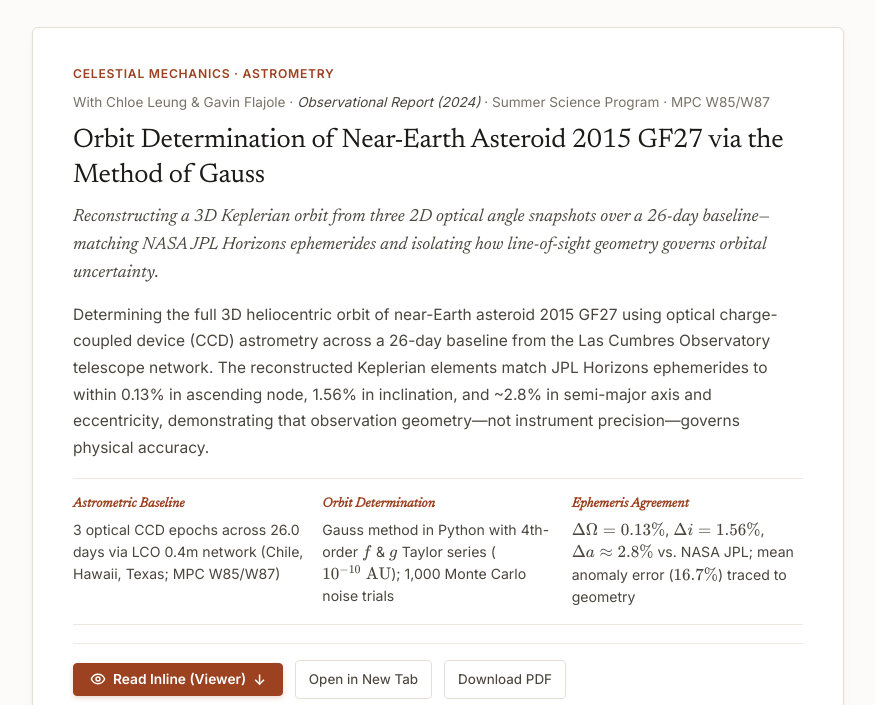
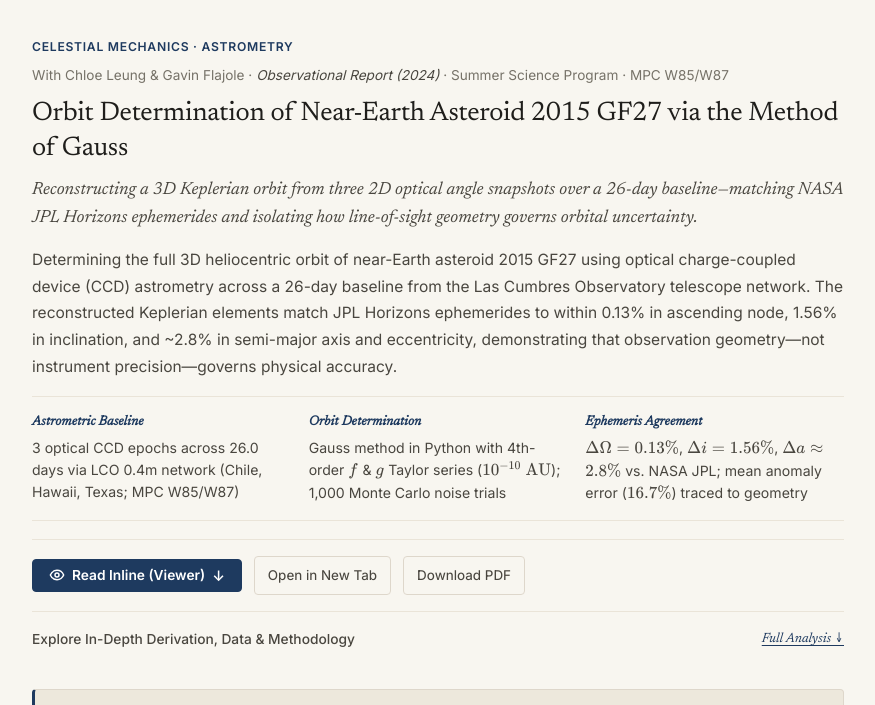
Before and after one commit to anshveersbindra/anshveersbindra.github.io, a plain HTML site: page index.html in a window 1280 px wide. Shown: the part 579-1284 px from the top of the page, without its empty margins (202-1077 px from the left). Drawn offline with nearby package versions, Linux system fonts and the light colour scheme.

Commit message:
Redesign visual look and colour scheme: archival broadsheet layout and Oxford navy palette

```diff
--- a/index.html
+++ b/index.html
@@ -27,47 +27,47 @@
 
 <style>
 :root {
-  /* Warm Scholarly Paper Theme (Default) */
-  --bg: #fcfbf9;
+  /* Archival Manuscript & Oxford Navy Theme (Default) */
+  --bg: #f8f6f0;
   --surface: #ffffff;
-  --surface-hover: #f7f4ed;
-  --surface-inset: #f4efe6;
-  --border: #e6e0d4;
-  --border-light: #eee9df;
-  --border-hover: #cfc7b6;
-  --ink: #1c1b18;
-  --ink-secondary: #4a463e;
-  --ink-muted: #787368;
-  --ink-faint: #aba497;
-  --accent: #9c4221;         /* Warm Venetian terracotta rust */
-  --accent-hover: #b84f28;
-  --accent-dim: rgba(156, 66, 33, 0.08);
-  --accent-tint: rgba(156, 66, 33, 0.04);
-  --card-shadow: 0 1px 3px rgba(28, 27, 24, 0.04), 0 4px 14px rgba(28, 27, 24, 0.02);
+  --surface-hover: #f2eee3;
+  --surface-inset: #ede8dc;
+  --border: #ded7cb;
+  --border-light: #eae4d8;
+  --border-hover: #c4baa7;
+  --ink: #1f1e1b;
+  --ink-secondary: #49463f;
+  --ink-muted: #767268;
+  --ink-faint: #aba598;
+  --accent: #1e3a5f;         /* Oxford Academic Navy */
+  --accent-hover: #132644;
+  --accent-dim: rgba(30, 58, 95, 0.08);
+  --accent-tint: rgba(30, 58, 95, 0.035);
+  --card-shadow: none;
   --font-serif: 'Newsreader', Garamond, Georgia, serif;
   --font-sans: 'Inter', system-ui, -apple-system, BlinkMacSystemFont, "Segoe UI", Roboto, sans-serif;
   --font-mono: 'JetBrains Mono', monospace;
-  --radius: 6px;
+  --radius: 4px;
 }
 
 [data-theme="dark"] {
-  /* Candlelit Academic Night Theme */
-  --bg: #141413;
-  --surface: #1c1b19;
-  --surface-hover: #232220;
-  --surface-inset: #181716;
-  --border: #2c2a26;
-  --border-light: #22211e;
-  --border-hover: #3f3d37;
-  --ink: #eee8dc;
-  --ink-secondary: #c2bcb0;
-  --ink-muted: #847f75;
-  --ink-faint: #54514a;
-  --accent: #dfa05b;         /* Warm candlelit amber/bronze */
-  --accent-hover: #ebb170;
-  --accent-dim: rgba(223, 160, 91, 0.12);
-  --accent-tint: rgba(223, 160, 91, 0.06);
-  --card-shadow: 0 1px 4px rgba(0, 0, 0, 0.25);
+  /* Candlelit Academic Study Slate */
+  --bg: #131416;
+  --surface: #1a1b1e;
+  --surface-hover: #222428;
+  --surface-inset: #16171a;
+  --border: #292c30;
+  --border-light: #202225;
+  --border-hover: #3b3f46;
+  --ink: #eae6df;
+  --ink-secondary: #bab5ac;
+  --ink-muted: #827e76;
+  --ink-faint: #54524c;
+  --accent: #7ca5cf;         /* Luminous Oxford slate-blue */
+  --accent-hover: #98bbe0;
+  --accent-dim: rgba(124, 165, 207, 0.12);
+  --accent-tint: rgba(124, 165, 207, 0.05);
+  --card-shadow: none;
 }
 
 * { box-sizing: border-box; }
@@ -177,9 +177,9 @@
   top: 0;
   z-index: 50;
   background: var(--bg);
-  border-bottom: 1px solid var(--border-light);
+  border-bottom: 1px solid var(--border);
   padding: 10px 0;
-  transition: background-color 0.2s ease;
+  transition: background-color 0.2s ease, border-color 0.2s ease;
 }
 
 .nav-row {
@@ -212,12 +212,12 @@
 }
 .filter-btn:hover {
   color: var(--ink);
-  background: var(--surface);
+  background: var(--surface-inset);
 }
 .filter-btn.active {
-  color: var(--ink);
-  background: var(--surface);
-  border-color: var(--border);
+  color: var(--accent);
+  background: var(--accent-dim);
+  border: 1px solid var(--accent-dim);
   font-weight: 600;
 }
 
@@ -319,18 +319,20 @@
   margin: 0;
 }
 
-/* Research Articles: Clean, scholarly manuscript paper */
+/* Research Articles: Editorial broadsheet flow */
 article.paper-card {
-  background: var(--surface);
-  border: 1px solid var(--border);
-  border-radius: var(--radius);
-  padding: 36px 40px;
-  margin-bottom: 32px;
-  box-shadow: var(--card-shadow);
-  transition: border-color 0.15s ease, box-shadow 0.15s ease;
-}
-article.paper-card:hover {
-  border-color: var(--border-hover);
+  background: transparent;
+  border: none;
+  border-top: 1px solid var(--border);
+  border-radius: 0;
+  padding: 44px 0 32px;
+  margin-bottom: 0;
+  box-shadow: none;
+  transition: border-color 0.15s ease;
+}
+article.paper-card:first-of-type {
+  border-top: none;
+  padding-top: 10px;
 }
 
 .card-top {
@@ -357,12 +359,12 @@
   text-transform: uppercase;
   color: var(--accent);
   background: var(--accent-dim);
-  border: 1px solid rgba(156, 66, 33, 0.2);
+  border: 1px solid var(--accent-dim);
   padding: 2px 8px;
   border-radius: 3px;
 }
 [data-theme="dark"] .series-pill {
-  border-color: rgba(223, 160, 91, 0.3);
+  border-color: var(--accent-dim);
 }
 
 .card-meta {
@@ -519,28 +521,26 @@
   font-weight: 550;
   padding: 7px 16px;
   border-radius: 4px;
-  box-shadow: 0 2px 5px rgba(156, 66, 33, 0.2);
+  box-shadow: none;
   text-decoration: none;
   display: inline-flex;
   align-items: center;
   gap: 7px;
   cursor: pointer;
-  transition: all 0.15s ease;
+  transition: background-color 0.15s ease, border-color 0.15s ease;
 }
 .action-btn-viewer:hover {
   background: var(--accent-hover);
   border-color: var(--accent-hover);
-  box-shadow: 0 3px 8px rgba(156, 66, 33, 0.3);
-  transform: translateY(-1px);
 }
 .action-btn-viewer:active {
   transform: translateY(0);
 }
 [data-theme="dark"] .action-btn-viewer {
   background: var(--accent);
-  color: #141413 !important;
+  color: #0f141a !important;
   font-weight: 600;
-  box-shadow: 0 2px 6px rgba(0, 0, 0, 0.4);
+  box-shadow: none;
 }
 .viewer-caret {
   font-size: 0.9rem;
@@ -562,8 +562,8 @@
   transition: all 0.15s ease;
 }
 .action-btn-secondary:hover {
-  background: var(--surface-hover);
-  color: var(--ink);
+  background: var(--surface-inset);
+  color: var(--accent);
   border-color: var(--border-hover);
 }
 
@@ -729,11 +729,11 @@
   display: flex;
   justify-content: space-between;
   align-items: center;
-  background: var(--surface);
+  background: var(--surface-inset);
   color: var(--ink-muted);
   font-size: 0.82rem;
   padding: 8px 14px;
-  border-bottom: 1px solid var(--border-light);
+  border-bottom: 1px solid var(--border);
 }
 .viewer-topbar a {
   color: var(--accent);
@@ -828,7 +828,7 @@
 }
 
 .interactive-synth {
-  background: var(--surface);
+  background: var(--surface-inset);
   border: 1px solid var(--border);
   border-radius: 4px;
   padding: 22px 24px;
@@ -861,7 +861,7 @@
   padding: 5px 10px;
   border: 1px solid var(--border);
   border-radius: 4px;
-  background: var(--surface-inset);
+  background: var(--surface);
   color: var(--ink);
 }
 .synth-btn {
@@ -882,7 +882,7 @@
 }
 [data-theme="dark"] .synth-btn {
   background: var(--accent);
-  color: #141413;
+  color: #0f141a;
   font-weight: 600;
 }
 
@@ -1086,7 +1086,7 @@
   nav.filter-nav { padding: 8px 0; }
   .filter-btn { padding: 5px 10px; font-size: 0.82rem; }
   .section-jump { display: none; }
-  article.paper-card { padding: 24px 20px; margin-bottom: 22px; }
+  article.paper-card { padding: 32px 0 24px; margin-bottom: 0; }
   h3.card-title { font-size: 1.38rem; line-height: 1.3; }
   .card-dek { font-size: 1.02rem; }
   .action-row { gap: 8px; padding-top: 14px; margin-top: 14px; }
```
